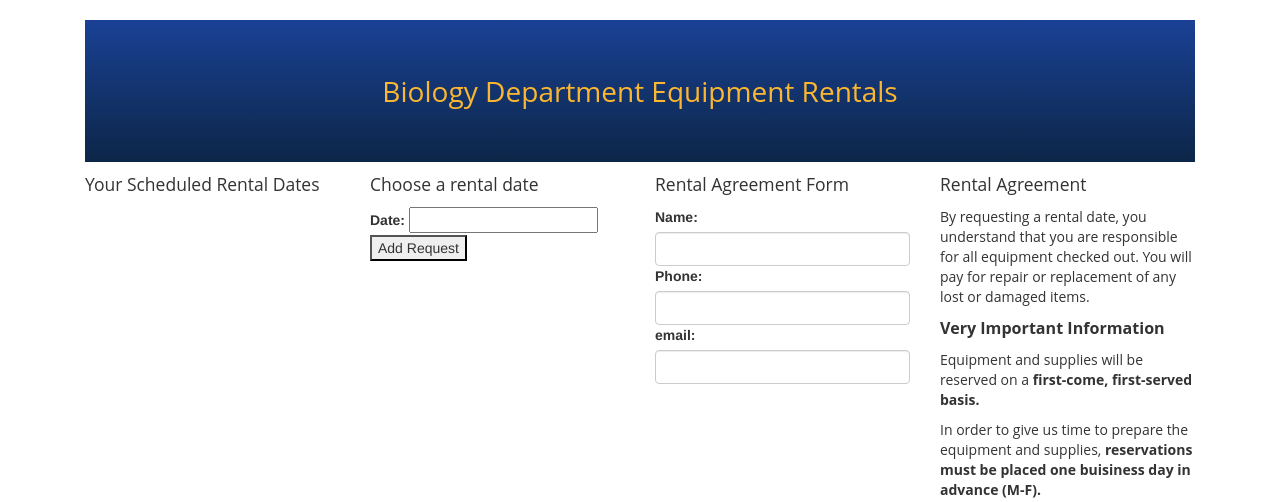
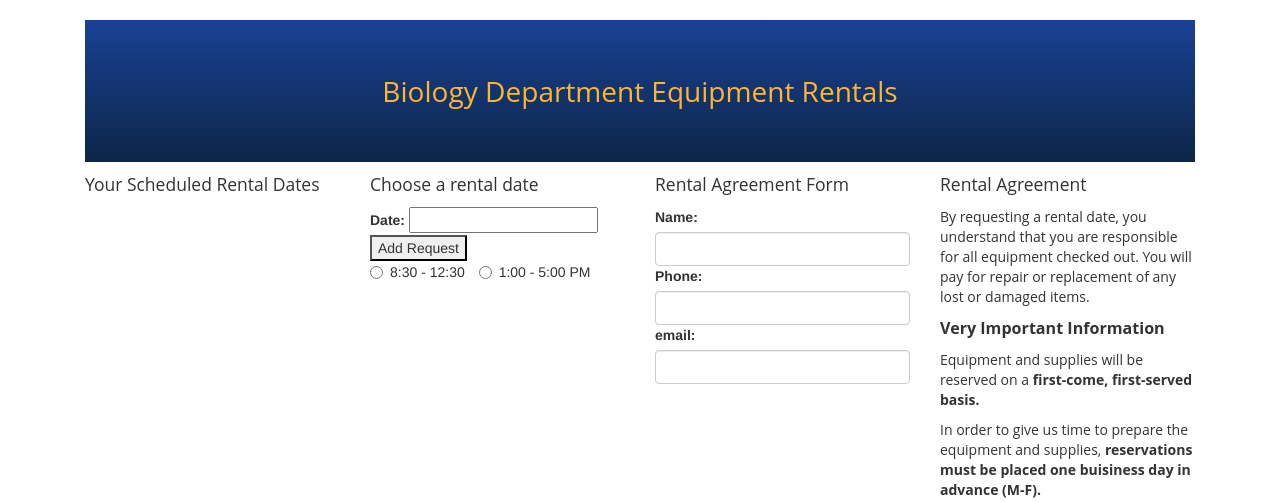
Before and after one commit to BiologyCapstoneProject/BiologyCapstoneProject, a Django app: template BiologyCapstone/LockerManagement/templates/rekt.html in a window 1280 px wide. Shown: the top 502 px of the page. Run offline with Django 3.2, Linux system fonts and the light colour scheme; the template is opened without the code that fills it, so the values that code supplies are empty; some libraries are stand-ins or nearby versions.

Commit message:
Added Radio Buttons for time slots

```diff
--- a/BiologyCapstone/LockerManagement/templates/rekt.html
+++ b/BiologyCapstone/LockerManagement/templates/rekt.html
@@ -33,6 +33,9 @@
                         myFunction adds the Date object selected to an array of Date objects,
                         sorts the array, and writes the sorted list sensibly to the page-->
                         <button onclick="sortParseAndWriteListOfDates()">Add Request</button>
+                        <br>
+                        <label class="radio-inline"><input type="radio" name="time-slot-1">8:30 - 12:30</label>
+                        <label class="radio-inline"><input type="radio" name="time-slot-2">1:00 - 5:00 PM</label>
             </div>
             <!--This is the right-middle column-->
             <div class="col-lg-3">
```
